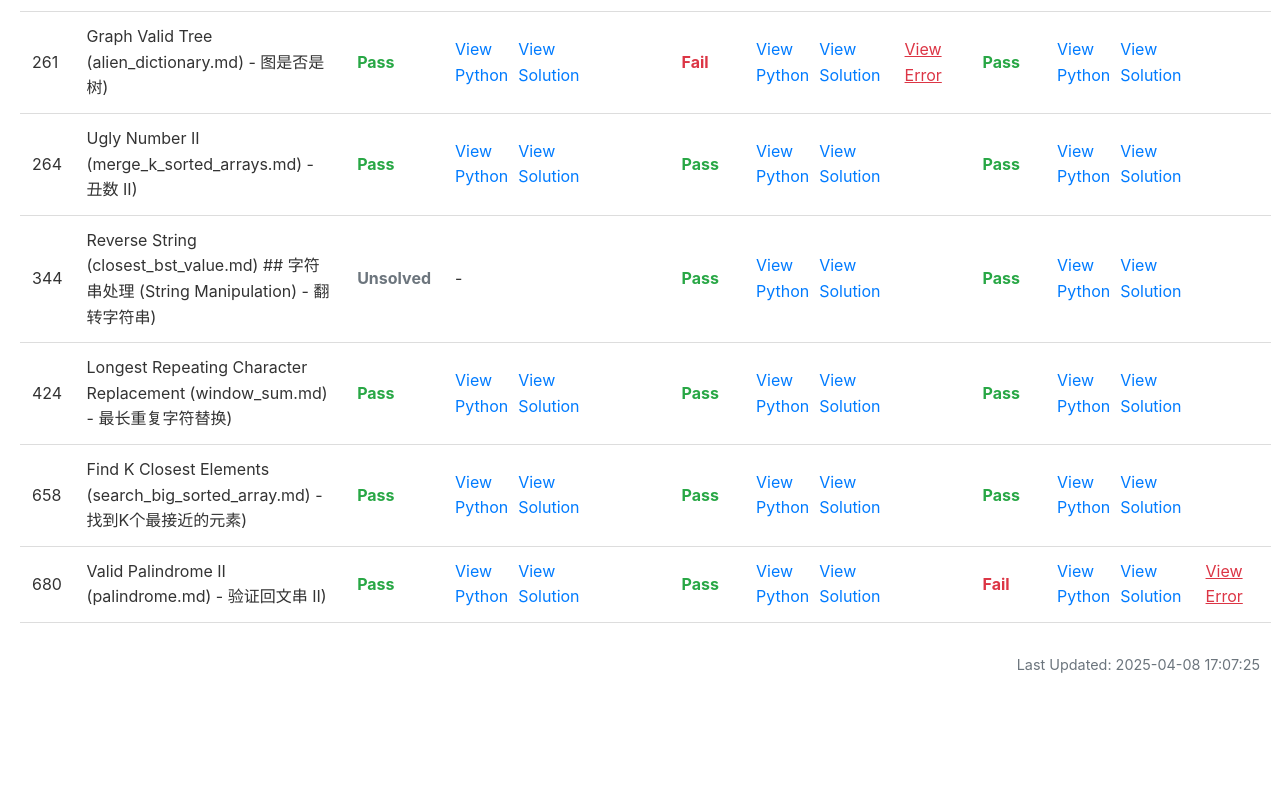
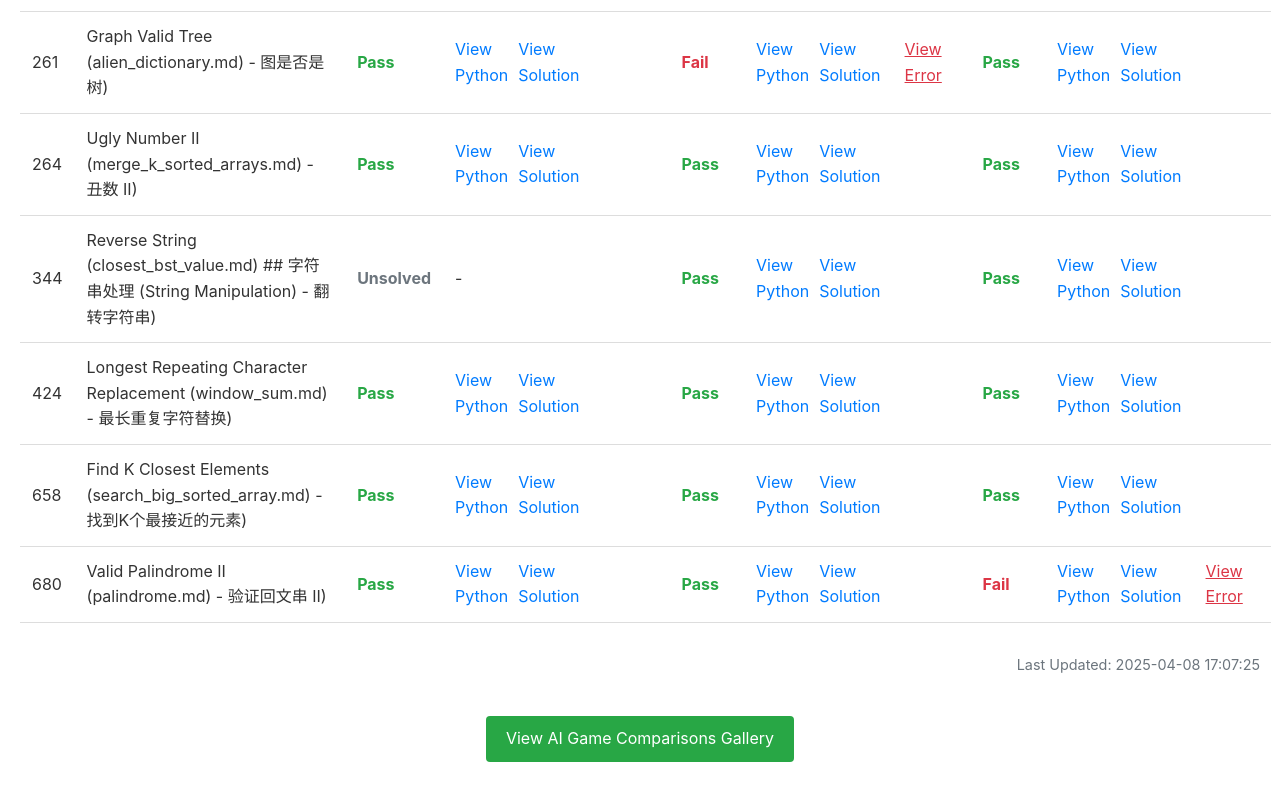
Before and after one commit to donghaozhang/Leetcode_play, a plain HTML site: page llm_analysis_result/models_comparison_report.html in a window 1280 px wide. Shown: the part 3470-4270 px from the top of the page. Before the commit the page ends 4166 px from the top, so only its background shows below. Drawn offline with Linux system fonts and the light colour scheme.

Commit message:
visualisation of llm game compare

```diff
--- a/llm_analysis_result/models_comparison_report.html
+++ b/llm_analysis_result/models_comparison_report.html
@@ -1628,3 +1628,4 @@ SyntaxError: invalid syntax
         </script>
     </body>
     </html>
+    <div style="text-align: center; margin-top: 40px; margin-bottom: 20px;"><a href="../llm_game_compare/video_gallery.html" class="model-link" style="background-color: #28a745;">View AI Game Comparisons Gallery</a></div>
```
